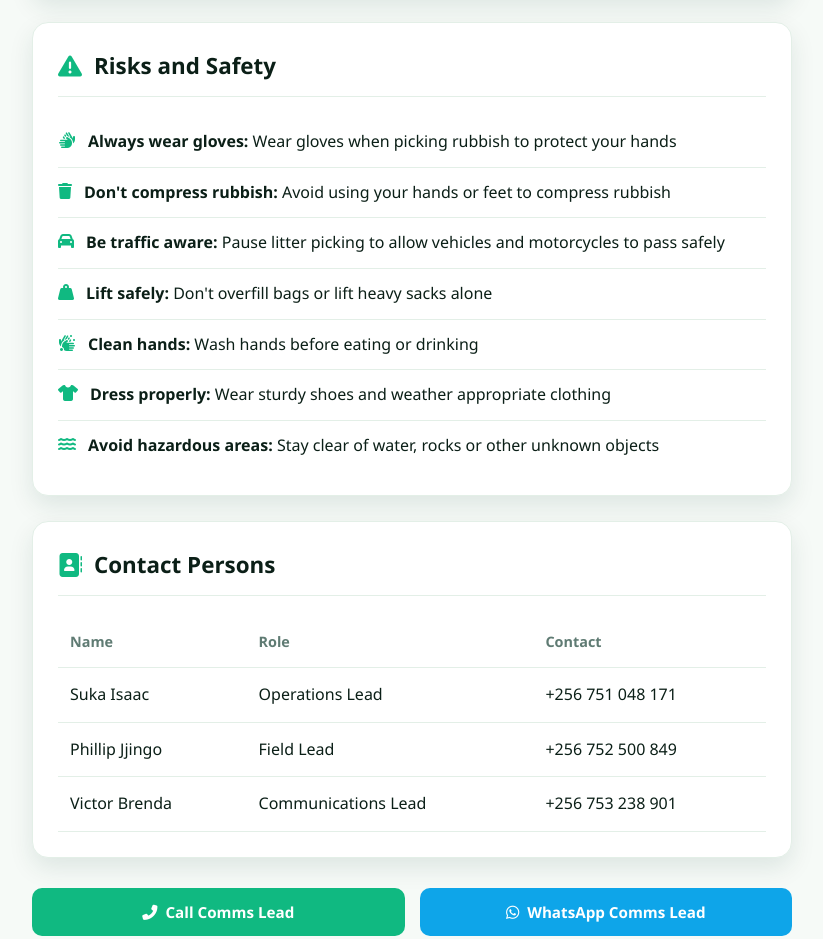
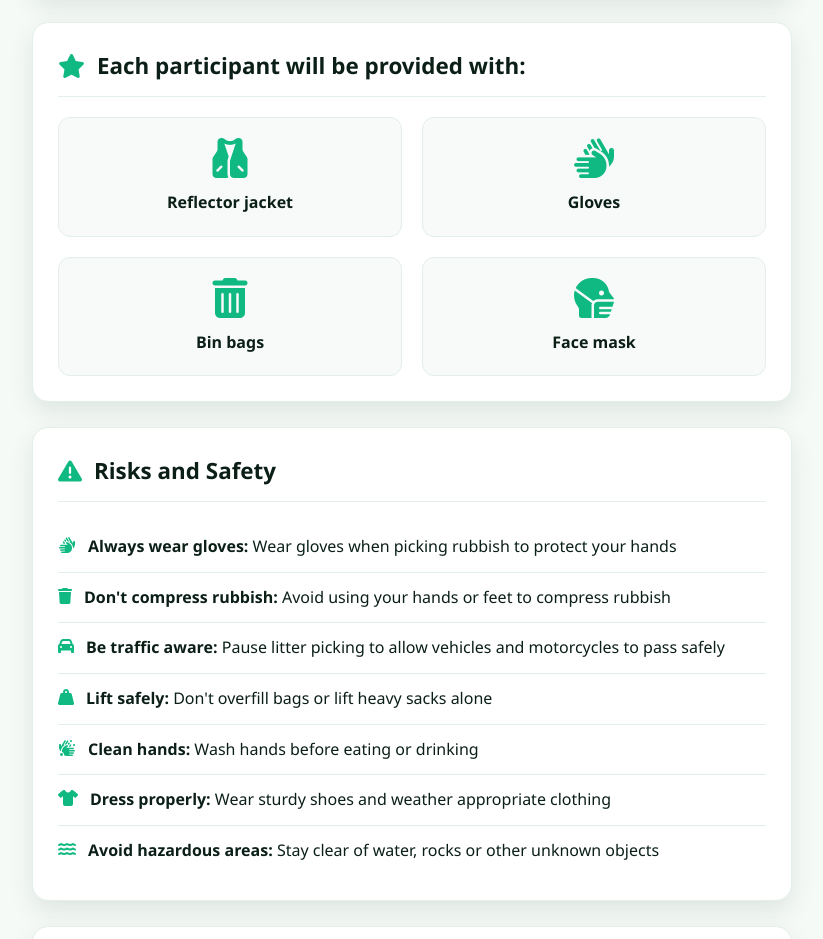
Before and after one commit to greenvestsug/Event-Dasboard, a plain HTML site: page index.html in a window 1280 px wide. Shown: the part 957-1896 px from the top of the page, without its empty margins (228-1051 px from the left). Drawn offline with Linux system fonts and the light colour scheme.

Commit message:
Update index.html

```diff
--- a/index.html
+++ b/index.html
@@ -244,6 +244,36 @@
             margin-top: 3px;
         }
 
+        /* Provided Items Grid */
+        .provided-items-grid {
+            display: grid;
+            grid-template-columns: 1fr 1fr;
+            gap: 20px;
+            margin-top: 10px;
+        }
+
+        .provided-item {
+            display: flex;
+            flex-direction: column;
+            align-items: center;
+            text-align: center;
+            padding: 20px;
+            background: #f8faf9;
+            border-radius: 12px;
+            border: 1px solid var(--border);
+        }
+
+        .provided-item i {
+            font-size: 2.5rem;
+            color: var(--primary);
+            margin-bottom: 12px;
+        }
+
+        .provided-item span {
+            font-weight: 600;
+            font-size: 1rem;
+        }
+
         .contacts-table {
             width: 100%;
             border-collapse: collapse;
@@ -294,6 +324,11 @@
                 grid-template-columns: 1fr;
             }
 
+            .provided-items-grid {
+                grid-template-columns: 1fr;
+                gap: 15px;
+            }
+
             .action-buttons {
                 flex-direction: column;
             }
@@ -315,6 +350,14 @@
 
             .countdown-number {
                 font-size: 1.8rem;
+            }
+
+            .provided-item {
+                padding: 15px;
+            }
+
+            .provided-item i {
+                font-size: 2rem;
             }
         }
     </style>
@@ -404,6 +447,35 @@
         </div>
         <!-- ========== END ACTIVITIES SECTION ========== -->
 
+        <!-- ========== PROVIDED ITEMS SECTION ========== -->
+        <!-- EDIT THIS SECTION FOR EACH NEW EVENT -->
+        <div class="card">
+            <div class="card-title">
+                <i class="fas fa-star"></i>
+                <h2>Each participant will be provided with:</h2>
+            </div>
+
+            <div class="provided-items-grid">
+                <div class="provided-item">
+                    <i class="fas fa-vest"></i>
+                    <span>Reflector jacket</span>
+                </div>
+                <div class="provided-item">
+                    <i class="fas fa-hands"></i>
+                    <span>Gloves</span>
+                </div>
+                <div class="provided-item">
+                    <i class="fas fa-trash-alt"></i>
+                    <span>Bin bags</span>
+                </div>
+                <div class="provided-item">
+                    <i class="fas fa-head-side-mask"></i>
+                    <span>Face mask</span>
+                </div>
+            </div>
+        </div>
+        <!-- ========== END PROVIDED ITEMS SECTION ========== -->
+
         <!-- ========== RISKS & SAFETY SECTION ========== -->
         <!-- EDIT THIS SECTION FOR EACH NEW EVENT -->
         <div class="card">
@@ -465,7 +537,7 @@
                     <tr>
                         <td>Suka Isaac</td>
                         <td>Operations Lead</td>
-                        <td>+256 751 048 171</td>
+                        <td>+256 760 613 210</td>
                     </tr>
                     <tr>
                         <td>Phillip Jjingo</td>
```
